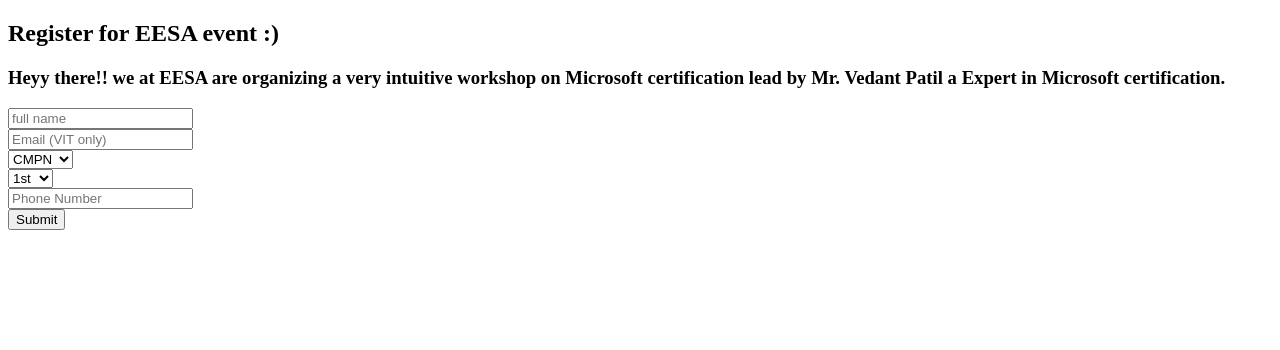
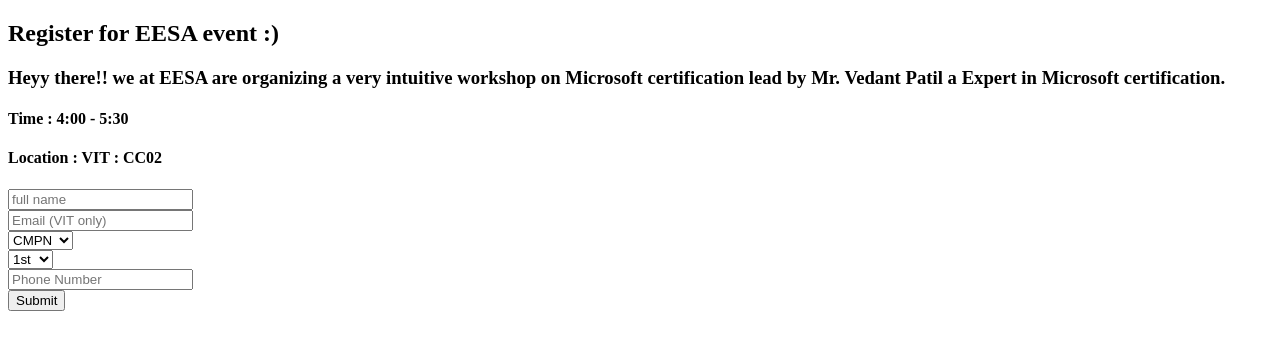
Before and after one commit to Harry-jain/hkt24, a Next.js app: page /register in a window 1280 px wide. Shown: the top 350 px of the page. Built offline with nearby package versions, Linux system fonts and the light colour scheme.

Commit message:
Update index.js

```diff
--- a/pages/register/index.js
+++ b/pages/register/index.js
@@ -41,6 +41,12 @@ const Contact = () => {
             <span className=" text-accent text-xl"> Mr. Vedant Patil </span>a
             Expert in Microsoft certification.{" "}
           </h3>
+          <h4 className=" p-2 text-white text-xs font-extrabold text-[30px]">
+            Time : <span className="text-accent">4:00 - 5:30</span>
+          </h4>
+          <h4 className=" p-2 text-white text-xs font-extrabold text-[30px]">
+            Location : <span className="text-accent">VIT : CC02</span>
+          </h4>
           <form
             id="survey-form"
             action="https://docs.google.com/forms/d/e/1FAIpQLSdrR-HAmjzPVbFFoTuHKfy8WCMBZ0yu_psVNO1NLd1ddhEiqw/formResponse"
```
